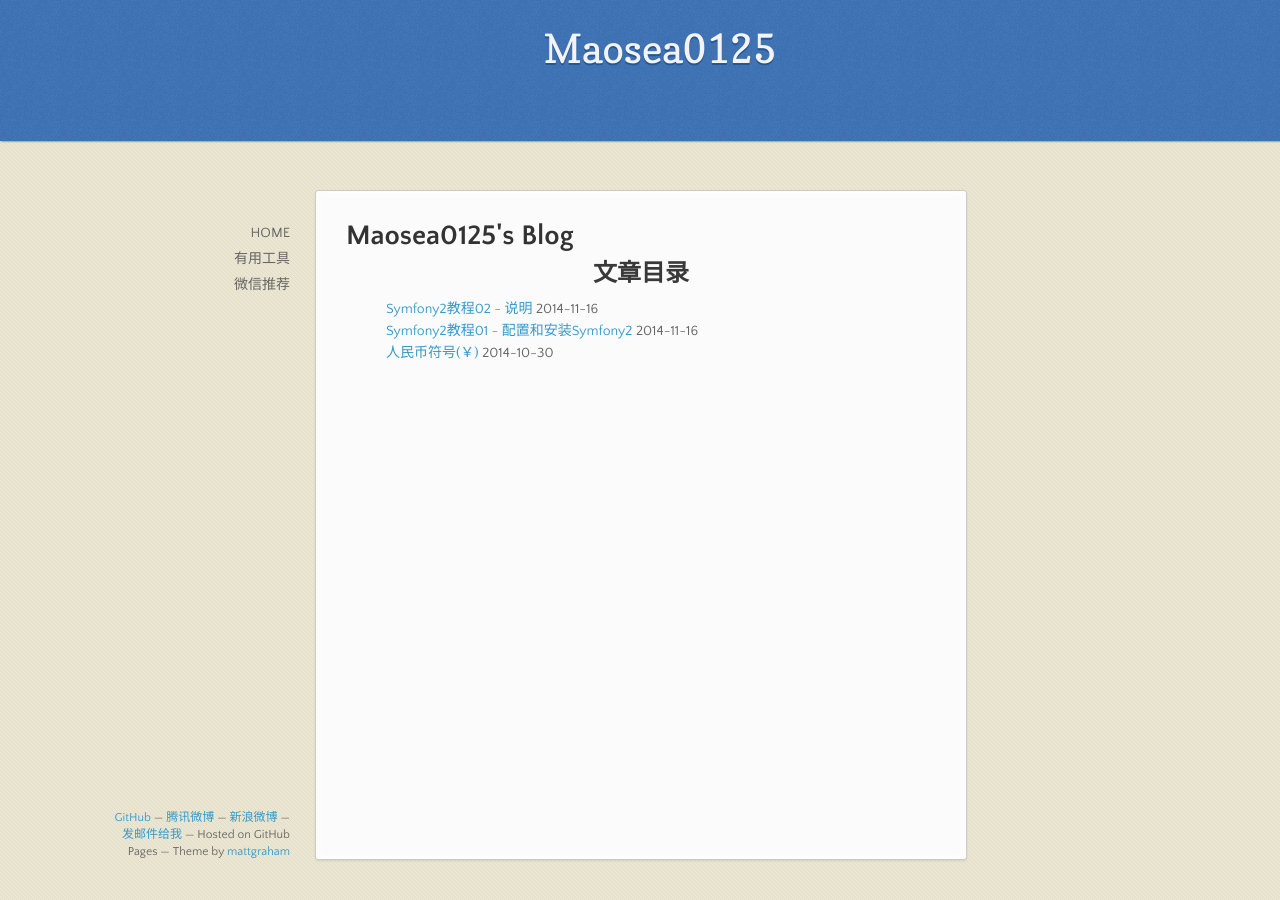
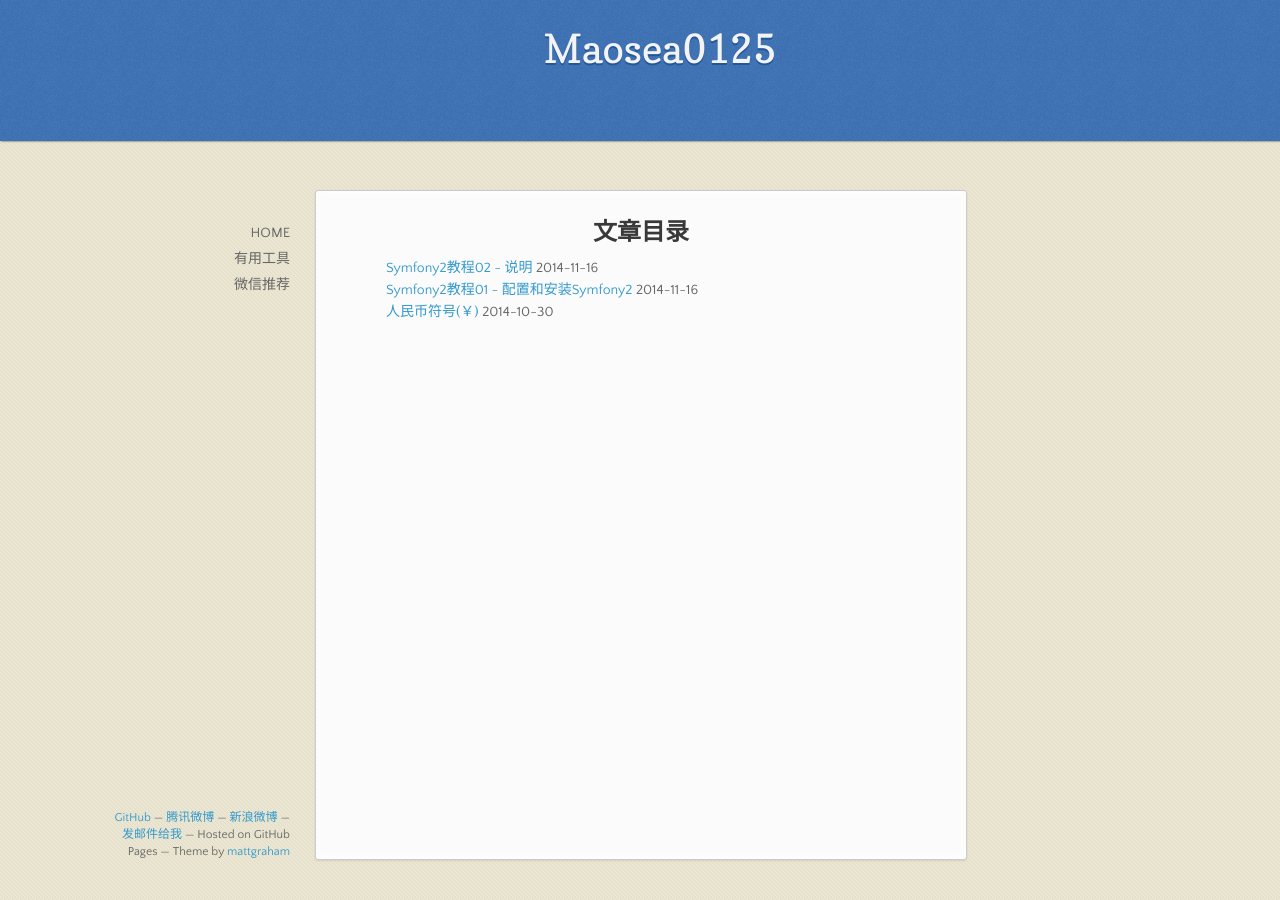
Before and after one commit to maosea0125/maosea0125.github.io, a Jekyll site: the page built from index.html, in a window 1280 px wide. Built offline with Jekyll 4.4.1, drawn with Linux system fonts in a browser that asks for light colours; Markdown is read by kramdown in place of the engine named in the settings.

Commit message:
update layout

```diff
--- a/_layouts/default.html
+++ b/_layouts/default.html
@@ -28,7 +28,7 @@
                 <li>微信推荐</li>
             </ul></nav>
             <section>
-                {% if page.title_is_not_display %}<h1>{{ page.title }}</h1>{% endif %}
+                {% if page.title_is_not_display %}{% else %}<h1>{{ page.title }}</h1>{% endif %}
                 {% if page.forward %}<h5>* 如需转载, 请注明转自: <a href="http://maosea0125.github.io/">Maosea0125 ( http://maosea0125.github.io/ )</a></h5>{% endif %}
                 {{ content }}
             </section>
```
